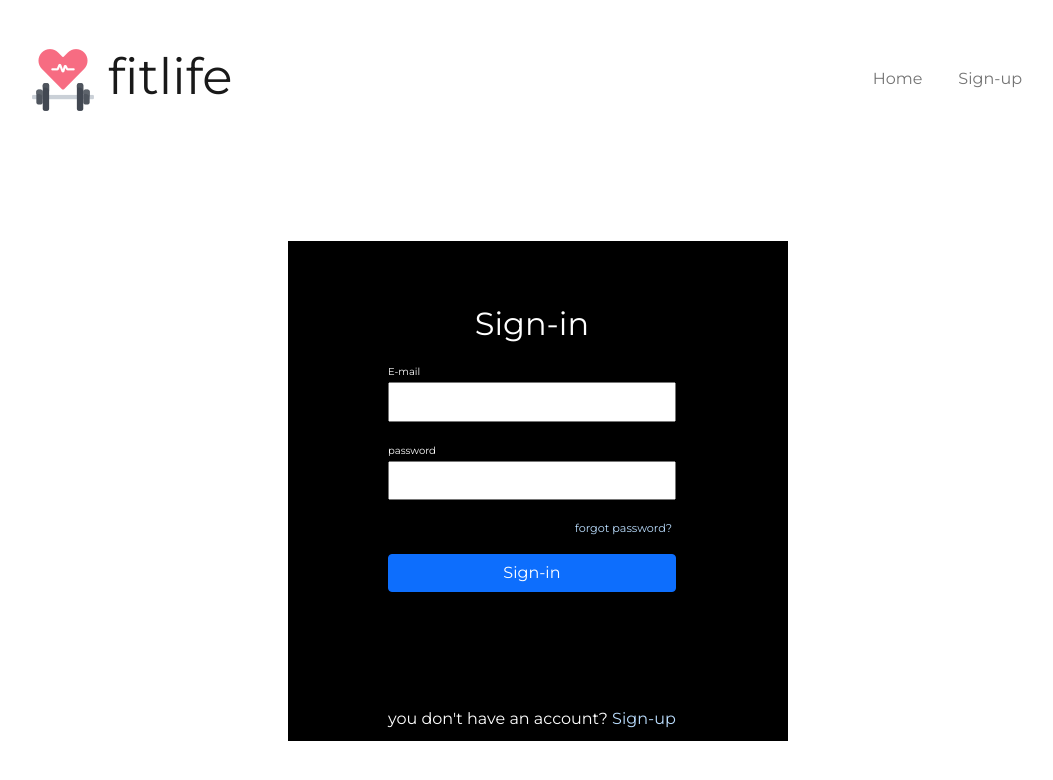
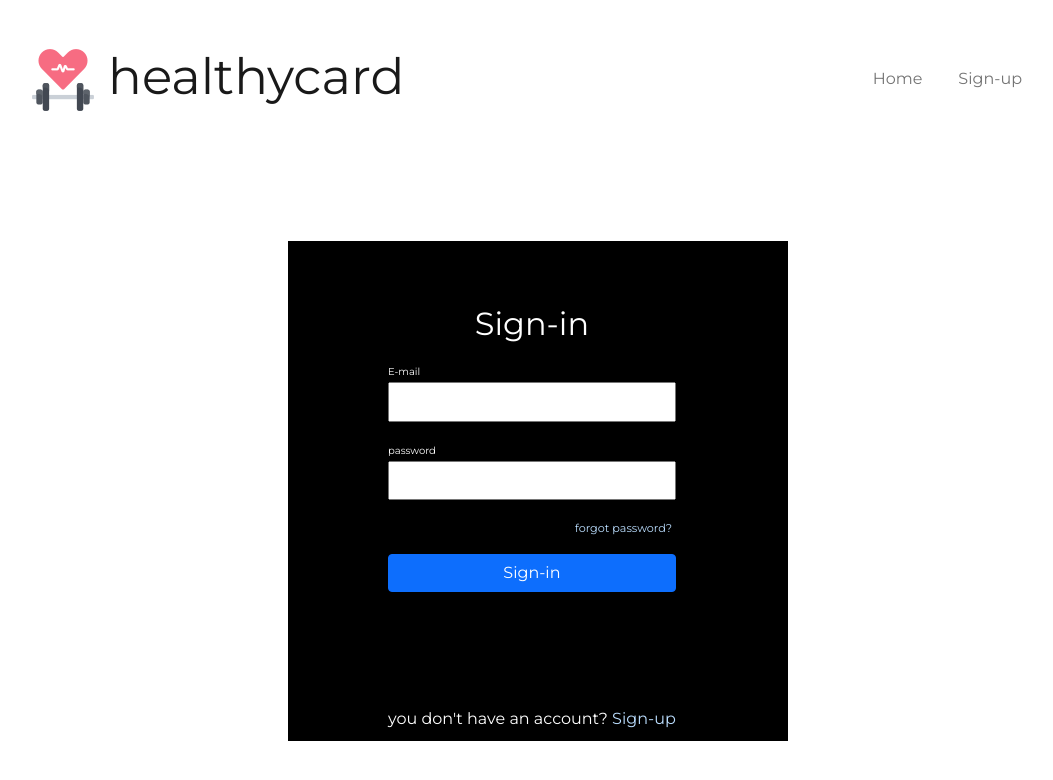
Before and after one commit to Rajarshi187/healthwebsite, a plain HTML site: page signin.html in a window 1280 px wide. Shown: the whole page, without its empty margins (102-1155 px from the left). Drawn offline with nearby package versions, Linux system fonts and the light colour scheme.

Commit message:
Update signin.html

```diff
--- a/signin.html
+++ b/signin.html
@@ -25,7 +25,7 @@
     <section id="signin">
         <div id="titlebox" class="container-fluid">
             <nav class="navbar navbar-expand-lg navbar-light ">
-                <a class="navbar-brand" href=""><img src="images/fitness.png" alt=""> fitlife</a>
+                <a class="navbar-brand" href=""><img src="images/fitness.png" alt=""> healthycard</a>
                 <button class="navbar-toggler" type="button" data-bs-toggle="collapse"
                     data-bs-target="#navbarSupportedContent" aria-controls="navbarSupportedContent"
                     aria-expanded="false" aria-label="Toggle navigation">
```
